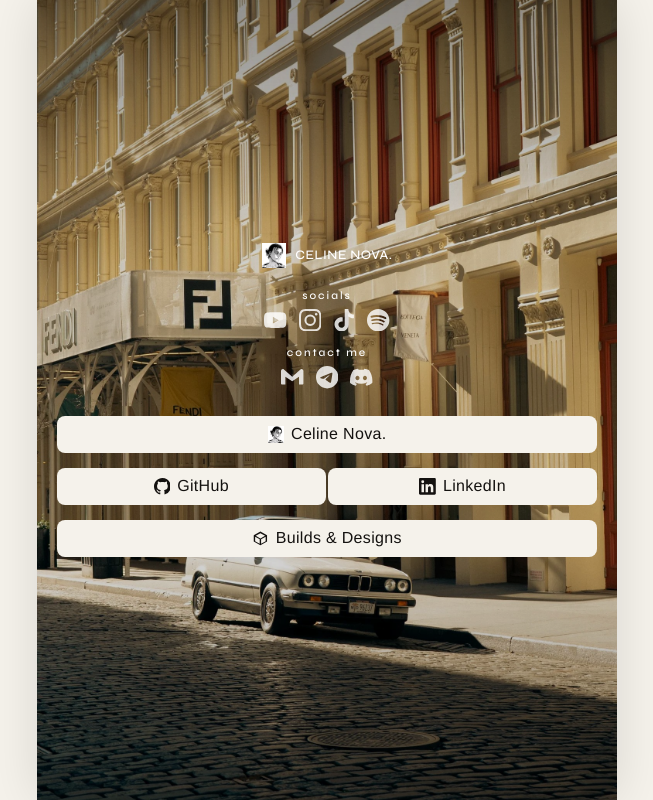
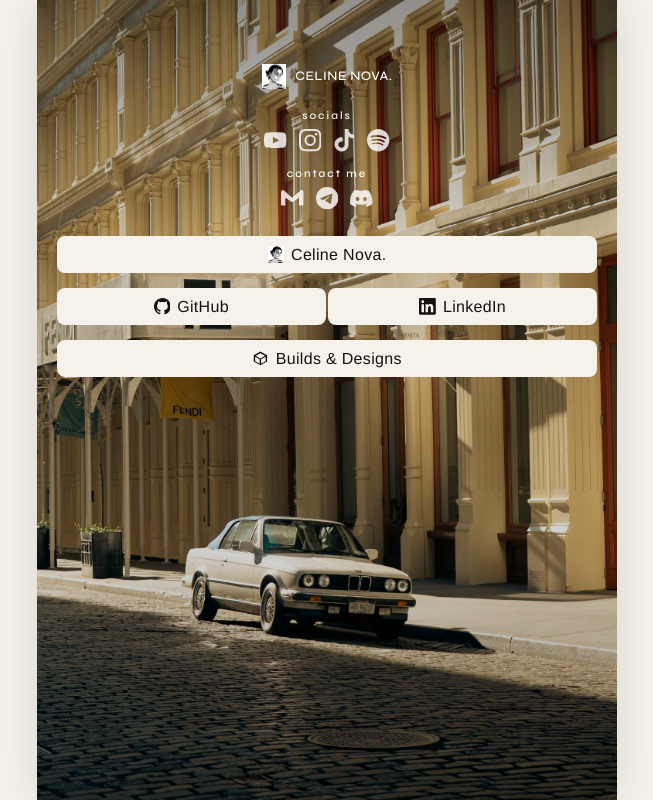
Before and after one commit to melanikshrestha-boop/celinenovalinks, a Next.js app: page / in a window 1280 px wide. Shown: the whole page, without its empty margins (313-966 px from the left). Built offline with nearby package versions, Linux system fonts and the light colour scheme; no server answers.

Commit message:
Keep the HUD at the top of the phone column on tall screens
justify-content:center dropped the stack to the middle when the
window was fully extended. Top-aligned, still horizontally centered.

```diff
--- a/css/linkree.css
+++ b/css/linkree.css
@@ -141,7 +141,7 @@ body {
 
   /* Cream paper field (Linktree’s green). Photo lives only in the phone column. */
   .stage {
-    justify-content: center;
+    justify-content: flex-start;
     width: min(36.25rem, calc(100% - 2rem));
     height: 100svh;
     border-radius: 0;
@@ -152,8 +152,8 @@ body {
     width: calc(100% - 2.5rem);
     max-width: none;
     margin-inline: auto;
-    padding-top: 1.25rem;
-    padding-bottom: 1.25rem;
+    padding-top: clamp(2rem, 8vh, 6rem);
+    padding-bottom: 2em;
     font-size: 1rem;
   }
 }
```
